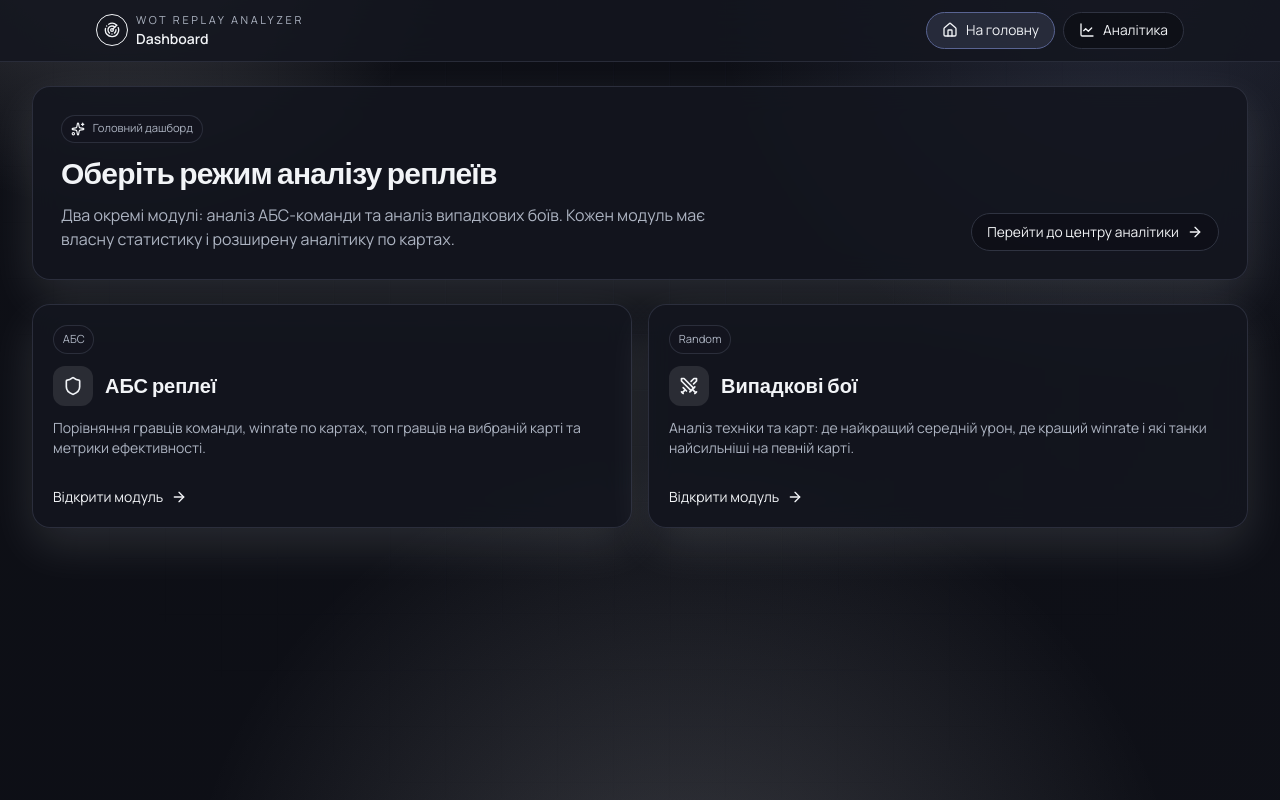
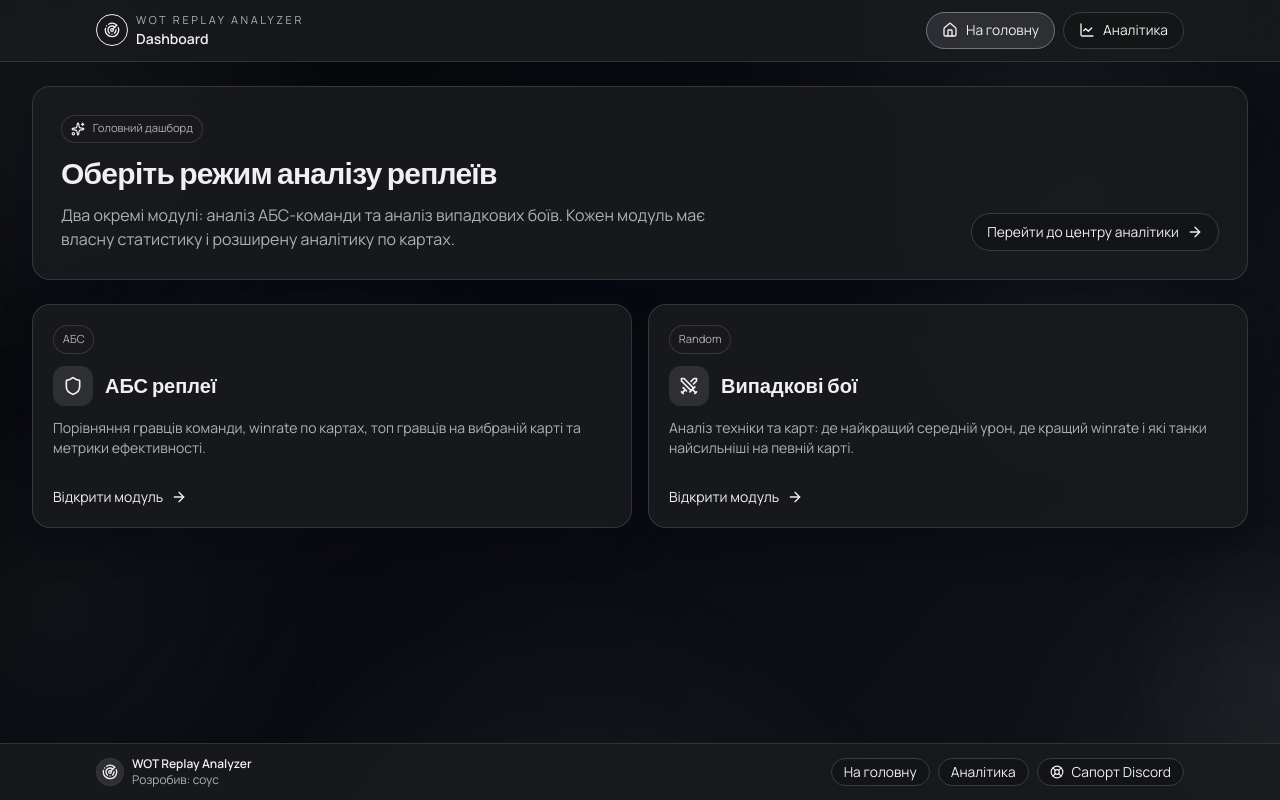
Before and after one commit to quIiIettt/wot-replay-analyzer, a Next.js app: page / in a window 1280 px wide. Built offline with nearby package versions, Linux system fonts and the light colour scheme.

Commit message:
version 4.0.1

```diff
--- /dev/null
+++ b/src/app/components/AppFooter.tsx
@@ -0,0 +1,38 @@
+import Link from 'next/link';
+import { LifeBuoy, Radar } from 'lucide-react';
+
+export default function AppFooter() {
+  return (
+    <footer className="site-footer relative z-20 border-t">
+      <div className="mx-auto flex w-full max-w-6xl flex-col gap-3 px-4 py-3 sm:flex-row sm:items-center sm:justify-between sm:px-6 lg:px-8">
+        <div className="flex items-center gap-2">
+          <span className="inline-flex h-7 w-7 items-center justify-center rounded-full border border-white/20 bg-white/10">
+            <Radar className="h-4 w-4" />
+          </span>
+          <div className="text-xs text-slate-300">
+            <p className="font-semibold text-white">WOT Replay Analyzer</p>
+            <p>Розробив: coyc</p>
+          </div>
+        </div>
+
+        <nav className="flex flex-wrap items-center gap-2 text-xs">
+          <Link href="/" className="btn-linkish !px-3 !py-1.5">
+            На головну
+          </Link>
+          <Link href="/analytics" className="btn-linkish !px-3 !py-1.5">
+            Аналітика
+          </Link>
+          <a
+            href="https://discord.com"
+            target="_blank"
+            rel="noreferrer"
+            className="btn-linkish !px-3 !py-1.5"
+          >
+            <LifeBuoy className="h-3.5 w-3.5" />
+            Сапорт Discord
+          </a>
+        </nav>
+      </div>
+    </footer>
+  );
+}
--- /dev/null
+++ b/src/app/components/CustomScroll.tsx
@@ -0,0 +1,11 @@
+import type { ReactNode } from 'react';
+
+type CustomScrollProps = {
+  children: ReactNode;
+  className?: string;
+  enabled?: boolean;
+};
+
+export default function CustomScroll({ children, className = '', enabled = true }: CustomScrollProps) {
+  return <div className={`${enabled ? 'custom-scroll' : ''} ${className}`.trim()}>{children}</div>;
+}
--- /dev/null
+++ b/src/app/components/CustomSelect.tsx
@@ -0,0 +1,15 @@
+import type { ReactNode, SelectHTMLAttributes } from 'react';
+
+type CustomSelectProps = SelectHTMLAttributes<HTMLSelectElement> & {
+  children: ReactNode;
+};
+
+export default function CustomSelect({ children, className = '', ...props }: CustomSelectProps) {
+  return (
+    <div className={`custom-select-shell ${className}`.trim()}>
+      <select {...props} className="custom-select">
+        {children}
+      </select>
+    </div>
+  );
+}
--- a/src/app/components/OverallMapsTable.tsx
+++ b/src/app/components/OverallMapsTable.tsx
@@ -31,19 +31,19 @@ type Props = {
 
 // --- Хелпери кольорів/метрик ---
 const getWinrateColor = (winrate: number): string => {
-    if (winrate <= 46) return 'text-rose-300';
-    if (winrate <= 52) return 'text-amber-300';
-    if (winrate <= 57) return 'text-emerald-300';
-    if (winrate <= 63) return 'text-cyan-300';
-    return 'text-fuchsia-300';
+    if (winrate <= 46) return 'text-zinc-500';
+    if (winrate <= 52) return 'text-zinc-400';
+    if (winrate <= 57) return 'text-zinc-300';
+    if (winrate <= 63) return 'text-zinc-200';
+    return 'text-zinc-100';
 };
 const getAvgDamageColor = (damage: number): string => {
-    if (damage <= 1500) return 'text-rose-300';
-    if (damage <= 2001) return 'text-orange-300';
-    if (damage <= 2501) return 'text-amber-300';
-    if (damage <= 3201) return 'text-emerald-300';
-    if (damage <= 3900) return 'text-cyan-300';
-    return 'text-fuchsia-300';
+    if (damage <= 1500) return 'text-zinc-500';
+    if (damage <= 2001) return 'text-zinc-400';
+    if (damage <= 2501) return 'text-zinc-300';
+    if (damage <= 3201) return 'text-zinc-200';
+    if (damage <= 3900) return 'text-zinc-100';
+    return 'text-white';
 };
 
 type SortKey = 'mapName' | 'battles' | 'winrate' | 'survivability' | 'avgDamage' | 'avgKills' | 'avgAssisted';
--- a/src/app/globals.css
+++ b/src/app/globals.css
@@ -2,17 +2,17 @@
 
 :root {
   color-scheme: dark;
-  --background: 229 24% 7%;
-  --foreground: 220 23% 96%;
-  --card: 229 20% 10%;
-  --primary: 220 23% 96%;
-  --muted: 228 17% 13%;
-  --border: 228 16% 22%;
-  --input: 228 16% 22%;
-  --ring: 228 30% 62%;
-  --accent: 228 17% 13%;
-  --accent-foreground: 220 23% 96%;
-  --muted-foreground: 221 15% 72%;
+  --background: 220 6% 8%;
+  --foreground: 0 0% 94%;
+  --card: 220 6% 11%;
+  --primary: 0 0% 92%;
+  --muted: 220 6% 15%;
+  --border: 220 6% 24%;
+  --input: 220 6% 24%;
+  --ring: 220 4% 62%;
+  --accent: 220 6% 15%;
+  --accent-foreground: 0 0% 94%;
+  --muted-foreground: 220 4% 70%;
 }
 
 * {
@@ -51,7 +51,9 @@ a {
   position: relative;
   min-height: 100vh;
   height: 100vh;
-  overflow-y: scroll;
+  display: flex;
+  flex-direction: column;
+  overflow-y: auto;
   overflow-x: hidden;
 }
 
@@ -61,25 +63,38 @@ a {
   z-index: 0;
   pointer-events: none;
   background:
-    radial-gradient(520px circle at 8% -4%, color-mix(in hsl, hsl(var(--primary)) 24%, transparent), transparent 66%),
-    radial-gradient(620px circle at 90% -2%, color-mix(in hsl, hsl(var(--ring)) 20%, transparent), transparent 66%),
-    radial-gradient(700px circle at 52% 112%, color-mix(in hsl, hsl(var(--primary)) 18%, transparent), transparent 72%),
-    linear-gradient(130deg, color-mix(in hsl, hsl(var(--background)) 98%, black), hsl(var(--background)) 55%, color-mix(in hsl, hsl(var(--background)) 90%, hsl(var(--muted))));
-  background-size: 160% 160%, 140% 140%, 150% 150%, 120% 120%;
-  animation: ambientFlow 26s ease-in-out infinite alternate;
+    linear-gradient(130deg, #06070b 0%, #0a0b10 44%, #111318 100%),
+    radial-gradient(360px circle at 18% 12%, rgba(255, 255, 255, 0.06), transparent 70%),
+    radial-gradient(420px circle at 84% 18%, rgba(238, 238, 238, 0.06), transparent 72%),
+    radial-gradient(460px circle at 62% 84%, rgba(250, 250, 250, 0.05), transparent 74%);
+}
+
+.ambient-bg::before {
+  content: '';
+  position: absolute;
+  inset: -12%;
+  background:
+    radial-gradient(420px circle at 14% 22%, rgba(255, 255, 255, 0.08), transparent 72%),
+    radial-gradient(340px circle at 78% 36%, rgba(228, 228, 228, 0.07), transparent 72%),
+    radial-gradient(510px circle at 46% 104%, rgba(244, 244, 244, 0.08), transparent 76%),
+    radial-gradient(260px circle at 92% 78%, rgba(214, 214, 214, 0.07), transparent 74%);
+  filter: blur(42px);
+  opacity: 0.82;
+  animation: ambientChaosA 32s ease-in-out infinite alternate;
 }
 
 .ambient-bg::after {
   content: '';
   position: absolute;
-  inset: 0;
-  background-image:
-    linear-gradient(color-mix(in hsl, hsl(var(--border)) 28%, transparent) 1px, transparent 1px),
-    linear-gradient(90deg, color-mix(in hsl, hsl(var(--border)) 28%, transparent) 1px, transparent 1px);
-  background-size: 56px 56px;
-  opacity: 0.42;
-  mask-image: radial-gradient(circle at 50% 25%, black, transparent 76%);
-  animation: gridFloat 30s linear infinite;
+  inset: -10%;
+  background:
+    radial-gradient(380px circle at 12% 72%, rgba(240, 240, 240, 0.07), transparent 72%),
+    radial-gradient(420px circle at 74% 8%, rgba(255, 255, 255, 0.07), transparent 76%),
+    radial-gradient(350px circle at 88% 88%, rgba(224, 224, 224, 0.07), transparent 72%),
+    radial-gradient(300px circle at 28% 46%, rgba(248, 248, 248, 0.06), transparent 74%);
+  filter: blur(56px);
+  opacity: 0.7;
+  animation: ambientChaosB 36s ease-in-out infinite alternate;
 }
 
 .site-header {
@@ -87,11 +102,17 @@ a {
   background: color-mix(in hsl, hsl(var(--card)) 88%, transparent);
 }
 
+.site-footer {
+  border-color: color-mix(in hsl, hsl(var(--border)) 78%, transparent);
+  background: color-mix(in hsl, hsl(var(--card)) 88%, transparent);
+  backdrop-filter: blur(10px);
+}
+
 .glass-panel {
   border: 1px solid color-mix(in hsl, hsl(var(--border)) 88%, transparent);
   border-radius: 18px;
   background: color-mix(in hsl, hsl(var(--card)) 88%, transparent);
-  box-shadow: 0 18px 46px color-mix(in hsl, hsl(var(--foreground)) 12%, transparent);
+  box-shadow: 0 14px 34px rgba(2, 8, 18, 0.42);
   backdrop-filter: blur(14px);
 }
 
@@ -99,6 +120,7 @@ a {
   border: 1px solid color-mix(in hsl, hsl(var(--border)) 80%, transparent);
   border-radius: 14px;
   background: color-mix(in hsl, hsl(var(--card)) 72%, transparent);
+  box-shadow: 0 10px 22px rgba(2, 8, 18, 0.32);
 }
 
 .kpi-card {
@@ -106,6 +128,7 @@ a {
   border-radius: 14px;
   background: color-mix(in hsl, hsl(var(--card)) 94%, transparent);
   padding: 0.9rem;
+  box-shadow: 0 8px 18px rgba(2, 8, 18, 0.28);
 }
 
 .btn-primary,
@@ -124,9 +147,9 @@ a {
 }
 
 .btn-primary {
-  border: 1px solid color-mix(in hsl, hsl(var(--primary)) 70%, hsl(var(--ring)));
-  background: linear-gradient(125deg, color-mix(in hsl, hsl(var(--primary)) 75%, white), color-mix(in hsl, hsl(var(--ring)) 70%, white));
-  color: #0a1d31;
+  border: 1px solid rgba(196, 200, 208, 0.6);
+  background: linear-gradient(125deg, #d9dde3, #b7bec8);
+  color: #14161a;
   font-weight: 700;
   padding: 0.68rem 1.05rem;
 }
@@ -204,6 +227,47 @@ a {
   box-shadow: 0 0 0 3px color-mix(in hsl, hsl(var(--ring)) 32%, transparent);
 }
 
+.custom-select-shell {
+  position: relative;
+  min-width: 0;
+}
+
+.custom-select {
+  appearance: none;
+  width: 100%;
+  border: 1px solid hsl(var(--input));
+  border-radius: 10px;
+  background: color-mix(in hsl, hsl(var(--background)) 82%, transparent);
+  color: hsl(var(--foreground));
+  padding: 0.42rem 2rem 0.42rem 0.58rem;
+  font-size: 0.86rem;
+  line-height: 1.2;
+  transition: 0.2s ease;
+}
+
+.custom-select:hover {
+  border-color: color-mix(in hsl, hsl(var(--ring)) 45%, hsl(var(--input)));
+}
+
+.custom-select:focus {
+  border-color: hsl(var(--ring));
+  outline: none;
+  box-shadow: 0 0 0 3px color-mix(in hsl, hsl(var(--ring)) 32%, transparent);
+}
+
+.custom-select-shell::after {
+  content: '';
+  position: absolute;
+  right: 0.72rem;
+  top: 50%;
+  width: 0.5rem;
+  height: 0.5rem;
+  border-right: 2px solid hsl(var(--muted-foreground));
+  border-bottom: 2px solid hsl(var(--muted-foreground));
+  transform: translateY(-60%) rotate(45deg);
+  pointer-events: none;
+}
+
 .tag {
   display: inline-flex;
   align-items: center;
@@ -236,6 +300,32 @@ a {
 
 .table-row:hover {
   background: color-mix(in hsl, hsl(var(--accent)) 62%, transparent);
+}
+
+.custom-scroll {
+  overflow-y: auto;
+  scrollbar-width: thin;
+  scrollbar-color: color-mix(in hsl, hsl(var(--ring)) 58%, hsl(var(--border))) color-mix(in hsl, hsl(var(--muted)) 88%, transparent);
+}
+
+.custom-scroll::-webkit-scrollbar {
+  width: 10px;
+  height: 10px;
+}
+
+.custom-scroll::-webkit-scrollbar-track {
+  background: color-mix(in hsl, hsl(var(--muted)) 88%, transparent);
+}
+
+.custom-scroll::-webkit-scrollbar-thumb {
+  border-radius: 999px;
+  border: 2px solid transparent;
+  background-clip: content-box;
+  background: color-mix(in hsl, hsl(var(--ring)) 52%, hsl(var(--border)));
+}
+
+.custom-scroll::-webkit-scrollbar-thumb:hover {
+  background: color-mix(in hsl, hsl(var(--ring)) 70%, hsl(var(--border)));
 }
 
 .text-white,
@@ -271,29 +361,29 @@ a {
 }
 
 .btn-primary .lucide {
-  color: #0a1d31;
+  color: #14161a;
 }
 
-@keyframes ambientFlow {
+@keyframes ambientChaosA {
   0% {
-    background-position: 0% 20%, 100% 0%, 50% 100%, 0% 50%;
+    transform: translate3d(0, 0, 0) scale(1);
   }
   50% {
-    background-position: 15% 10%, 88% 8%, 48% 92%, 50% 50%;
+    transform: translate3d(-2.2%, 1.4%, 0) scale(1.04);
   }
   100% {
-    background-position: 8% 24%, 95% 2%, 56% 98%, 100% 50%;
+    transform: translate3d(1.8%, -1.6%, 0) scale(1.02);
   }
 }
 
-@keyframes gridFloat {
+@keyframes ambientChaosB {
   0% {
-    transform: translate3d(0, 0, 0);
+    transform: translate3d(0, 0, 0) scale(1);
   }
   50% {
-    transform: translate3d(-8px, -6px, 0);
+    transform: translate3d(2%, -1.4%, 0) scale(1.03);
   }
   100% {
-    transform: translate3d(0, 0, 0);
+    transform: translate3d(-1.6%, 1.2%, 0) scale(1.05);
   }
 }
--- a/src/app/layout.tsx
+++ b/src/app/layout.tsx
@@ -2,6 +2,7 @@ import type { Metadata } from 'next';
 import { Manrope, Outfit } from 'next/font/google';
 import './globals.css';
 import AppHeader from './components/AppHeader';
+import AppFooter from './components/AppFooter';
 
 const manrope = Manrope({
   subsets: ['latin', 'cyrillic'],
@@ -30,7 +31,8 @@ export default function RootLayout({
         <div className="app-shell">
           <div className="ambient-bg" />
           <AppHeader />
-          <main className="container relative z-10 mx-auto w-full px-4 pb-10 pt-6 md:px-8">{children}</main>
+          <main className="container relative z-10 mx-auto w-full flex-1 px-4 pb-8 pt-6 md:px-8">{children}</main>
+          <AppFooter />
         </div>
       </body>
     </html>
```
Also changed, not shown: src/app/components/RandomBattleAnalyzer.tsx (+30 -20 lines), src/app/components/ReplayUploader.tsx (+17 -16 lines).
